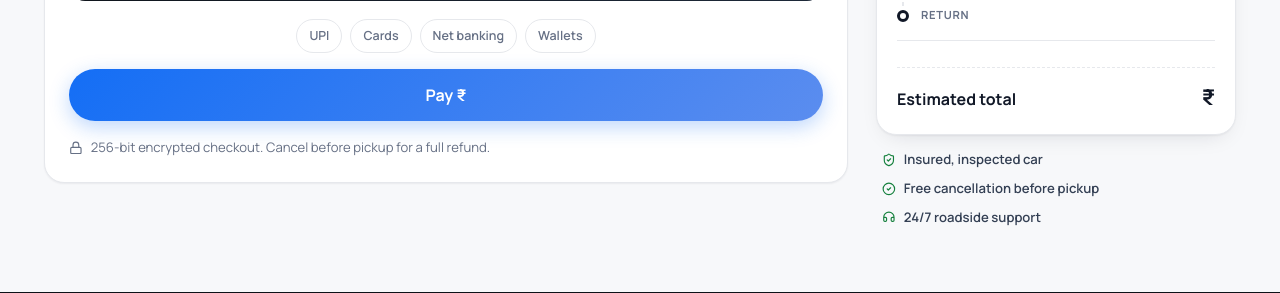
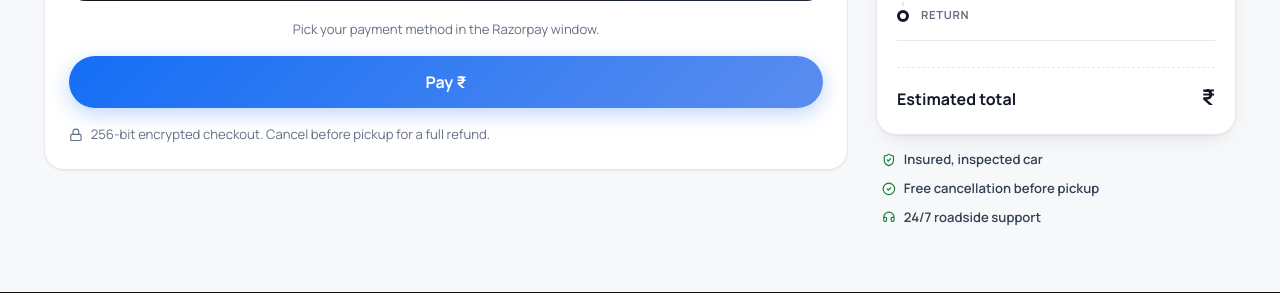
Before and after one commit to Anirbandasdev/DriveGo, a Django app: template templates/payment.html in a window 1280 px wide. Shown: the part 447-740 px from the top of the page. Run offline with Django 5.2, Linux system fonts and the light colour scheme; the template is opened without the code that fills it, so the values that code supplies are empty; some libraries are stand-ins or nearby versions.

Commit message:
Stop listing payment methods we may not accept on the payment page

```diff
--- a/static/css/flow.css
+++ b/static/css/flow.css
@@ -464,8 +464,7 @@
 .pay-method small { display: block; font-size: .72rem; color: var(--muted) }
 .pay-method input:checked + span { border-color: var(--accent); background: var(--accent-soft) }
 .pay-method input:focus-visible + span { outline: 2px solid var(--accent); outline-offset: 2px }
-.pay-accepted { display: flex; flex-wrap: wrap; gap: 8px; justify-content: center; list-style: none; margin: 0 0 16px }
-.pay-accepted li { font-size: .78rem; font-weight: 600; color: var(--muted); padding: 6px 12px; border-radius: 999px; border: 1px solid var(--flow-line) }
+.pay-accepted { text-align: center; font-size: .82rem; color: var(--muted); margin: 0 0 16px }
 .pay-btn { padding: 15px; font-size: 1rem }
 .pay-btn .spinner { width: 16px; height: 16px; border-width: 2px; margin: 0 }
 
--- a/templates/payment.html
+++ b/templates/payment.html
@@ -26,7 +26,7 @@
     <label class="pay-method"><input type="radio" name="pay_method" value="netbanking" /><span><b>Net banking</b><small>All major banks</small></span></label>
   </div>
   {% else %}
-  <ul class="pay-accepted"><li>UPI</li><li>Cards</li><li>Net banking</li><li>Wallets</li></ul>
+  <p class="pay-accepted">Pick your payment method in the Razorpay window.</p>
   {% endif %}
 
   <div class="co-alert is-error" id="payMsg" role="alert" hidden></div>
```
